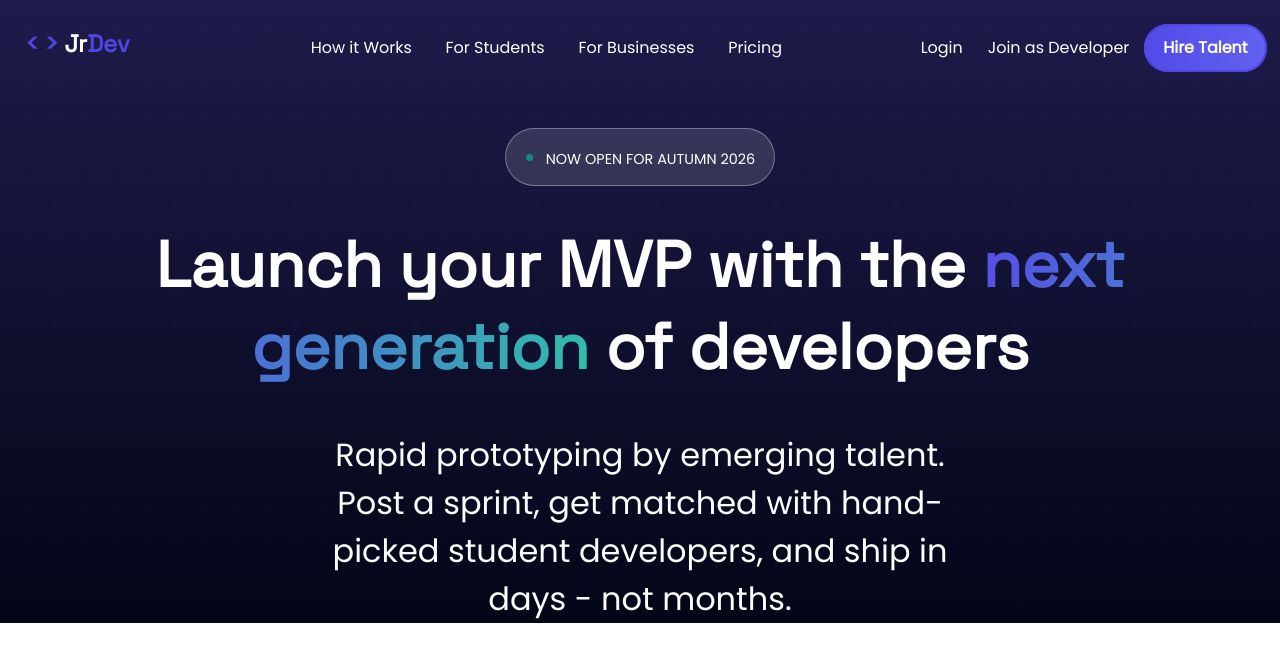
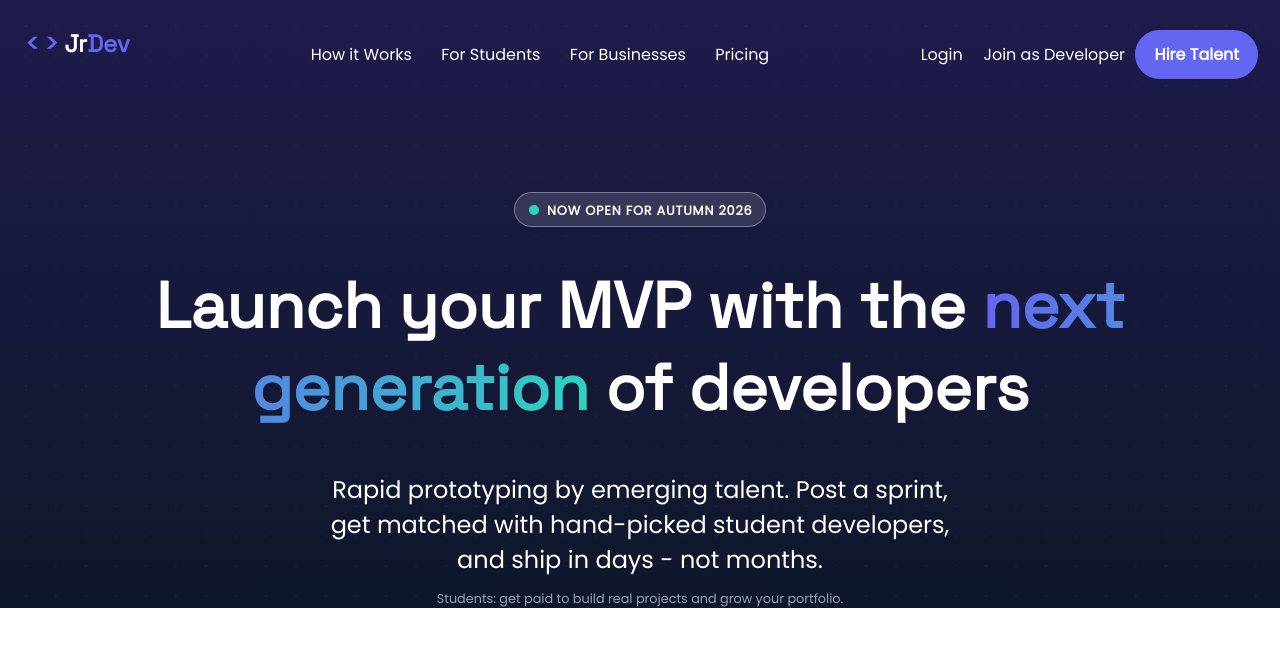
Before and after one commit to 011-sam-110/jrdev, a Flask app: page / in a window 1280 px wide. Shown: the top 662 px of the page. Run offline with Flask 3, Linux system fonts and the light colour scheme; data that the repository does not hold is empty; some libraries are stand-ins or nearby versions.

Commit message:
Homepage perfect up to 'Students: get paid...' message

```diff
--- a/backend/app/static/css/styles.css
+++ b/backend/app/static/css/styles.css
@@ -1,5 +1,14 @@
 body, html {
     margin: 0px;
+}
+
+:root {
+    --bg-dark: #0f172a;
+    --primary: #6366f1;
+    --accent: #2dd4bf;
+    --white: #ffffff;
+    --black: #000000;
+    --lightgray: #94a3b8;
 }
 
 .navbar {
@@ -13,15 +22,17 @@ body, html {
     left: 0;
     font-weight: 500;
     height: 6%;
+    transition: 0.5s;
 }
 
 .navbar a {
     text-decoration: none;
-    color: white;
+    color: var(--white);
     white-space: nowrap;
     font-size: 100%;
     padding: 1.5%;
     margin: 1.5%;
+    transition: 0.5s;
 }
 
 .navLeft {
@@ -29,7 +40,8 @@ body, html {
     flex: 1;
     font-weight: 600;
     font-family: "Space Grotesk";
-    color: white;
+    color: var(--white);
+    transition: 0.5s;
 }
 
 .navMiddle, .navRight {
@@ -45,72 +57,106 @@ body, html {
 }
 
 .menu hr {
-    width: 25px;
-    height: 4px;
+    width: 20px;
+    height: 2px;
     margin: 0;
     border: none;
-    background: white;
+    background: var(--white);
     border-radius: 6px;
+    transition: 0.5s;
 }
 
-navcode {
+.menuList {
+    position: fixed;
+    top: 10%;
+    left: 0;
+    width: 100%;
+    background-color: var(--bg-dark);
+    display: none;
+}
+
+.menuList a {
+    display: block;
+    padding: 1.5%;
+    border-radius: 7px;
+    color: var(--white);
+    text-decoration: none;
     font-family: "Poppins";
 }
 
-navCode, dev {
-    color: #4f46e5;
+#hireMenu {
+    background-color: var(--primary);
 }
 
-#hire {
-    border: 2px solid #4f46e5;
-    border-radius: 50px;
-    font-weight: 600;
-    background: linear-gradient(to right, #524ae7, #6162f0);
-    margin: 0;
-    padding: 3%;
-    padding-left: 5%;
-    padding-right: 5%;
+navCode, dev {
+    color: var(--primary);
+}
+
+.navbar.scrolled a, .navbar.scrolled .navLeft {
+    color: var(--black);
+}
+
+.navbar.scrolled{
+    background: var(--white);
 }
 
 .homeLaunch {
     background-image:
         radial-gradient(#ffffff08 1px, transparent 0),
-        linear-gradient(to bottom, #1e1b4b, #030617);
+        linear-gradient(to bottom, #1e1b4b, var(--bg-dark));
     background-size: 30px 30px, 100% 100%;
     background-position: -19px -19px, 0 0;
     width: 100%;
     height: max-content;
-    padding-top: 10%;
+    padding-top: 20%;
     text-align: center;
-    color: white;
+    color: var(--white);
 }
 
 .tag {
-    border: solid #ffffff55 0.1px;
-    border-radius: 200px;;
-    width: max-content;
-    padding-right: 1.5%;
+    border: 0.1px solid #ffffff55;
+    border-radius: 999px;
+    display: inline-flex;
+    align-items: center;
     margin: auto;
+    font-family: "Poppins";
+    font-weight: 700;
+    font-size: 100%;
+    letter-spacing: 0.05em;
     text-transform: uppercase;
-    font-family: "Poppins";
-    font-weight: 500;
-    font-size: 90%;
     background-color: #ffffff22;
+    max-height: 5vh;
+    color: var(--white);
+    padding: 0.5%;
+    padding-right: 1%;
 }
 
-li::marker {
-    color: #108b83;
-    font-size: 130%;
+.tag p {
+    margin: 0px;
+}
+
+.homeLaunch .tag p {
+    color: var(--white) !important;
+}
+
+#circle {
+    width: 10px;
+    height: 10px;
+    background: var(--accent);
+    border-radius: 50%;
+    margin: auto 8px;
+    flex-shrink: 0;
 }
 
 .homeLaunch h1 {
     font-size: 400%;
     font-family: "Space Grotesk";
     margin-top: 3%;
+    font-weight: 800;
 }
 
 .nextGen {
-    background-image: linear-gradient(to right, #564fe7, #32bcab);
+    background-image: linear-gradient(to right, var(--primary), var(--accent));
     color: transparent;
     background-clip: text;
 }
@@ -118,18 +164,25 @@ li::marker {
 .homeLaunch h2 {
     width: 50%;
     margin: auto;
-    font-size: 200%;
     font-weight: 400;
     font-family: "Poppins";
 }
 
+.homeLaunch p {
+    margin-top: 1%;
+    font-family: "Poppins";
+    font-size: 80%;
+    color: var(--lightgray);
+}
+
 @media (min-width:1200px) {
     .navMiddle, .navRight {
-        display: block;
         white-space: nowrap;
         margin-top: 0.8%;
         padding: 0;
         font-family: "Poppins";
+        display: flex;
+        align-items: center;
     }
 
     .navMiddle {
@@ -145,4 +198,51 @@ li::marker {
         display: none;
     }
 
+    navcode {
+        font-family: "Poppins";
+    }
+
+    #hire {
+        border: 2px solid var(--primary);
+        border-radius: 50px;
+        font-weight: 600;
+        background: var(--primary);
+        margin: 0;
+        padding: 3%;
+        padding-left: 5%;
+        padding-right: 5%;
+        color: var(--white);
+        transform: translateY(0);
+        transition: transform 0.2s ease, box-shadow 0.2s ease;
+    }
+
+    #hire:hover {
+        transform: translateY(-2px);
+        box-shadow: 0 8px 20px #4f46e577;
+    }
+
+    .homeLaunch {
+        padding-top: 15%;
+    }
 }
+
+@keyframes fadeUp {
+    from {
+        opacity: 0;
+        transform: translateY(25px);
+    }
+    to {
+        opacity: 1;
+        transform: translateY(0);
+    }
+}
+
+.homeLaunch > * {
+    animation: fadeUp 0.8s ease forwards;
+    opacity: 0;
+}
+
+.homeLaunch > *:nth-child(1) { animation-delay: 0.1s; }
+.homeLaunch > *:nth-child(2) { animation-delay: 0.2s; }
+.homeLaunch > *:nth-child(3) { animation-delay: 0.3s; }
+.homeLaunch > *:nth-child(4) { animation-delay: 0.4s; }
--- /dev/null
+++ b/backend/app/static/js/navbar.js
@@ -0,0 +1,23 @@
+function menu() {
+    const menuLists = document.querySelectorAll('.menuList');
+
+    menuLists.forEach(element => {
+        const currentDisplay = window.getComputedStyle(element).display;
+
+        if (currentDisplay === "none") {
+            element.style.display = "block";
+        } else {
+            element.style.display = "none";
+        }
+    });
+}
+
+window.addEventListener("scroll", function () {
+    const navbar = document.querySelector(".navbar");
+
+    if (window.scrollY > 50) {
+        navbar.classList.add("scrolled");
+    } else {
+        navbar.classList.remove("scrolled");
+    }
+});
--- a/backend/app/templates/home.html
+++ b/backend/app/templates/home.html
@@ -4,7 +4,7 @@
         <meta charset="utf-8"/>
         <meta name="viewport" content="width=device-width, initial-scale=1.0">
         <meta name="description" content="JrDev connects businesses with student developers for rapid, affordable software prototyping. Launch a sprint, get an MVP built, pay only when deliverables are met."/>
-        <link rel="icon" type="image/svg+xml" href="/backend/app/static/favicon.svg"/>
+        <link rel="icon" type="image/svg+xml" href="{{ url_for('static', filename='favicon.svg') }}"/>
         <title>JrDev | Rapid prototyping by emerging talent</title>
         <link href="https://fonts.googleapis.com" rel="preconnect"/>
         <link crossorigin="" href="https://fonts.gstatic.com" rel="preconnect"/>
@@ -38,21 +38,38 @@
                 {% endif %}
             </div>
 
-            <div class="menu">
+            <div class="menu" onclick="menu()">
                 <hr>
                 <hr>
                 <hr>
             </div>
+
+            <div class="menuList">
+                <a href="#how-it-works">How it Works</a>
+                <a href="#for-students">For Students</a>
+                <a href="#for-businesses">For Businesses</a>
+                <a href="#pricing">Pricing</a>
+                <hr>
+                {% if current_user.is_authenticated %}
+                    <a href="/account">My Account</a>
+                    <a href="/logout">Logout</a>
+                {% else %}
+                    <a href="login.html">Login</a>
+                    <a href="/register?role=DEVELOPER">Join as Developer</a>
+                    <a href="/register?role=BUSINESS" id="hireMenu">Hire Talent</a>
+                {% endif %}
+            </div>
         </nav>
-
         <div class="homeLaunch">
             <div class="tag">
-                <ul>
-                    <li>Now open for Autumn 2026</li>
-                </ul>
+                <div id="circle"></div>
+                <p>Now open for Autumn 2026</p>
             </div>
             <h1>Launch your MVP with the <span class="nextGen">next generation</span> of developers</h1>
             <h2>Rapid prototyping by emerging talent. Post a sprint, get matched with hand-picked student developers, and ship in days - not months.</h2>
+            <p>Students: get paid to build real projects and grow your portfolio.</p>
         </div>
     </body>
+
+    <script src="{{ url_for('static', filename='js/navbar.js') }}"></script>
 </html>
```
Also changed, not shown: 1 other file.
